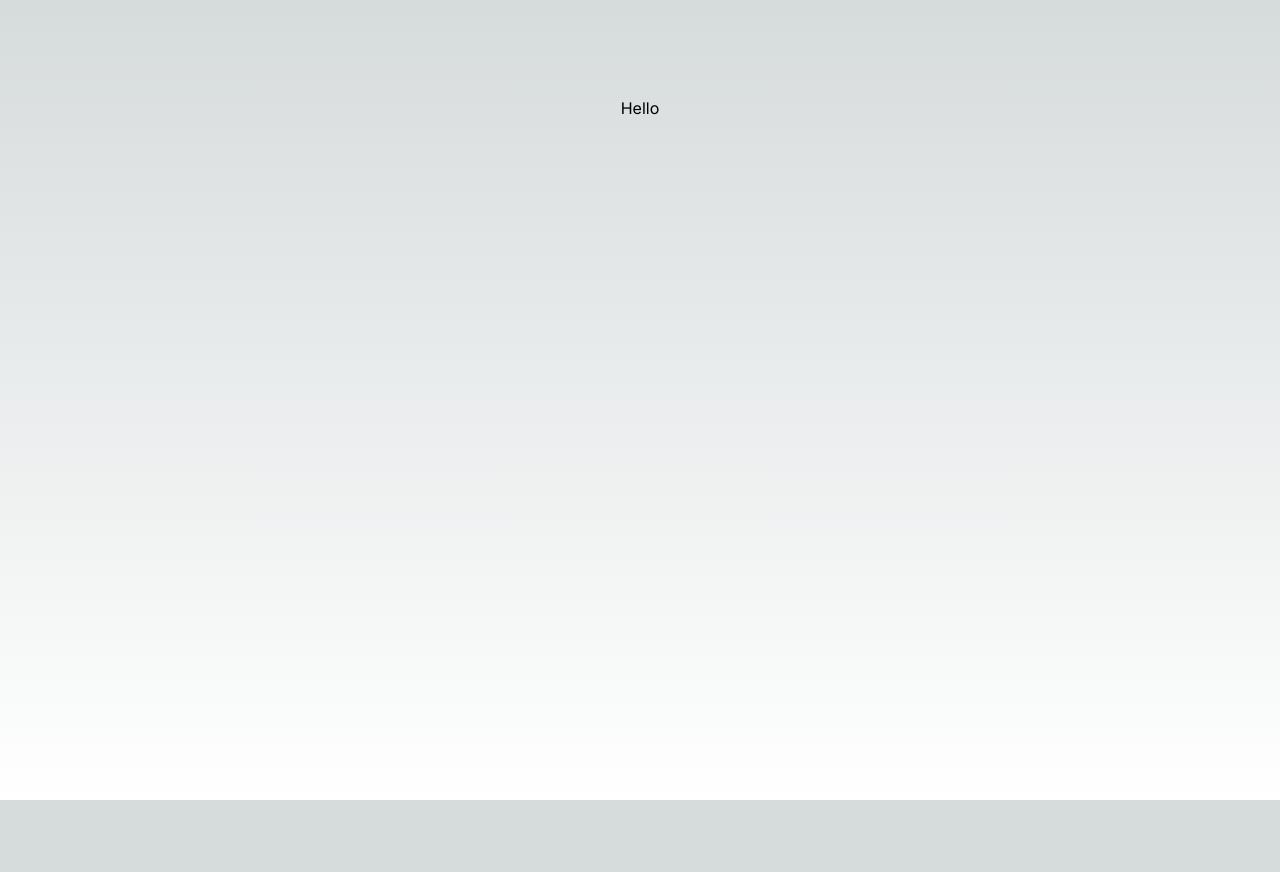
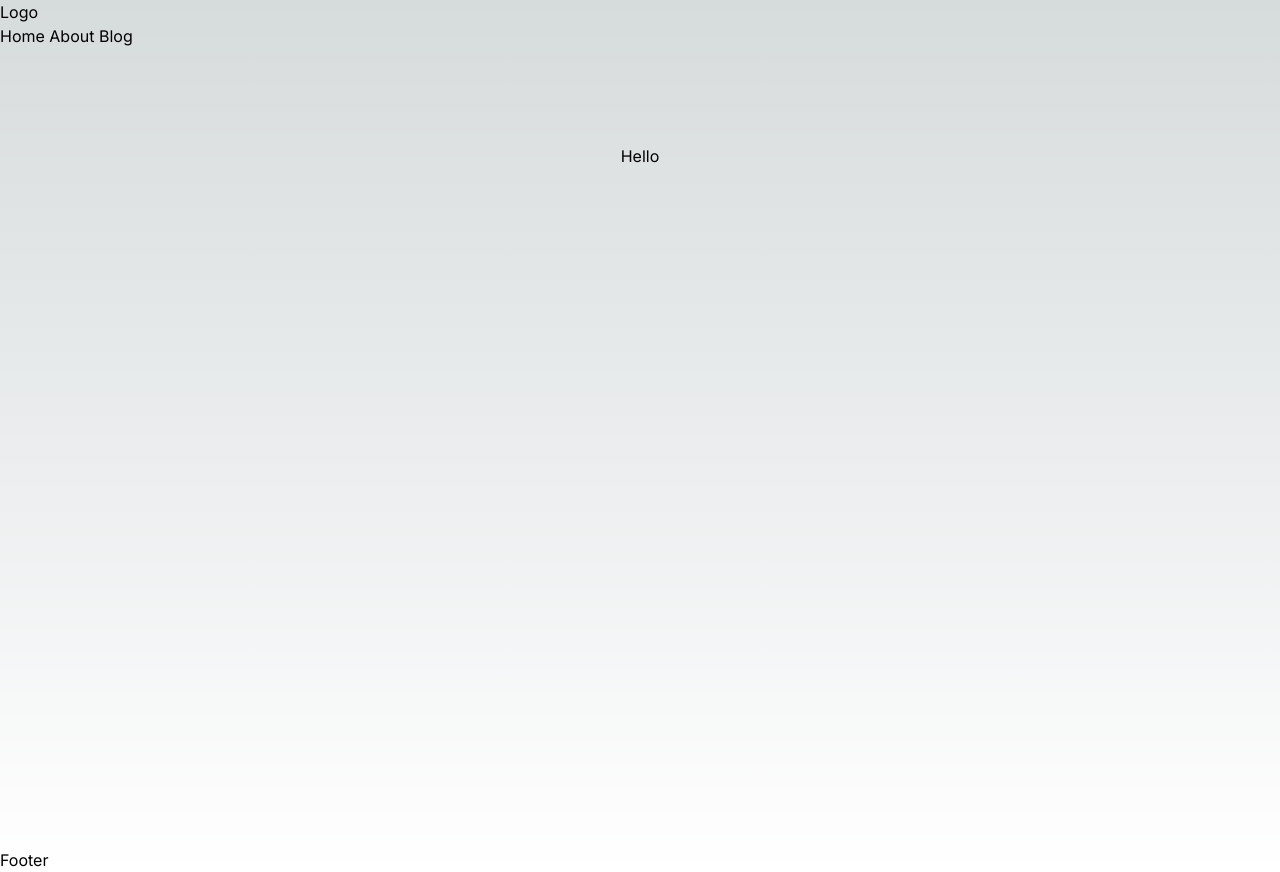
Before and after one commit to insaurabh/nextysite, a Next.js app: page / in a window 1280 px wide. Before the commit the page ends 800 px from the top, so only its background shows below. Built offline with nearby package versions, Linux system fonts and the light colour scheme.

Commit message:
All the required folder for now created

```diff
--- /dev/null
+++ b/src/app/error.jsx
@@ -0,0 +1,10 @@
+"use client"
+import React from 'react'
+
+function Error() {
+    return (
+        <div>Error</div>
+    )
+}
+
+export default Error
--- a/src/app/layout.tsx
+++ b/src/app/layout.tsx
@@ -1,11 +1,13 @@
 import type { Metadata } from 'next'
 import { Inter } from 'next/font/google'
 import './globals.css'
+import Navbar from '../components/navbar/Navbar'
+import Footer from '../components/footer/Footer'
 
 const inter = Inter({ subsets: ['latin'] })
 
 export const metadata: Metadata = {
-  title: 'Create Next App',
+  title: 'nextySite',
   description: 'Generated by create next app',
 }
 
@@ -16,7 +18,11 @@ export default function RootLayout({
 }) {
   return (
     <html lang="en">
-      <body className={inter.className}>{children}</body>
+      <body className={inter.className}>
+        <Navbar />
+        {children}
+        <Footer />
+      </body>
     </html>
   )
 }
--- /dev/null
+++ b/src/app/loading.jsx
@@ -0,0 +1,9 @@
+import React from 'react'
+
+function Loading() {
+    return (
+        <div>loading</div>
+    )
+}
+
+export default Loading
--- /dev/null
+++ b/src/components/footer/Footer.tsx
@@ -0,0 +1,9 @@
+import React from 'react'
+
+function Footer() {
+    return (
+        <div>Footer</div>
+    )
+}
+
+export default Footer
--- /dev/null
+++ b/src/components/navbar/Navbar.tsx
@@ -0,0 +1,15 @@
+import React from 'react'
+import Links from './links/Links'
+
+function Navbar() {
+    return (
+        <div>
+            <div>Logo</div>
+            <div>
+                <Links />
+            </div>
+        </div>
+    )
+}
+
+export default Navbar
--- /dev/null
+++ b/src/components/navbar/links/Links.tsx
@@ -0,0 +1,29 @@
+import Link from 'next/link'
+import React from 'react'
+
+const links = [
+    {
+        title: 'Home',
+        path: '/'
+    },
+    {
+        title: 'About',
+        path: '/about'
+    },
+    {
+        title: 'Blog',
+        path: '/blog'
+    }
+]
+function Links() {
+    return (
+        <div>{
+            links.map((link) => (
+                <Link href={link.path} key={link.title}> {link.title}</Link>
+            ))
+        }
+        </div>
+    )
+}
+
+export default Links
--- a/tsconfig.json
+++ b/tsconfig.json
@@ -19,7 +19,8 @@
       }
     ],
     "paths": {
-      "@/*": ["./src/*"]
+      "@/*": ["./src/*"],
+      "@/components": ["./components/*"]
     }
   },
   "include": ["next-env.d.ts", "**/*.ts", "**/*.tsx", ".next/types/**/*.ts"],
```
Also changed, not shown: 1 other file (tests, documents, lock files or other folders).
